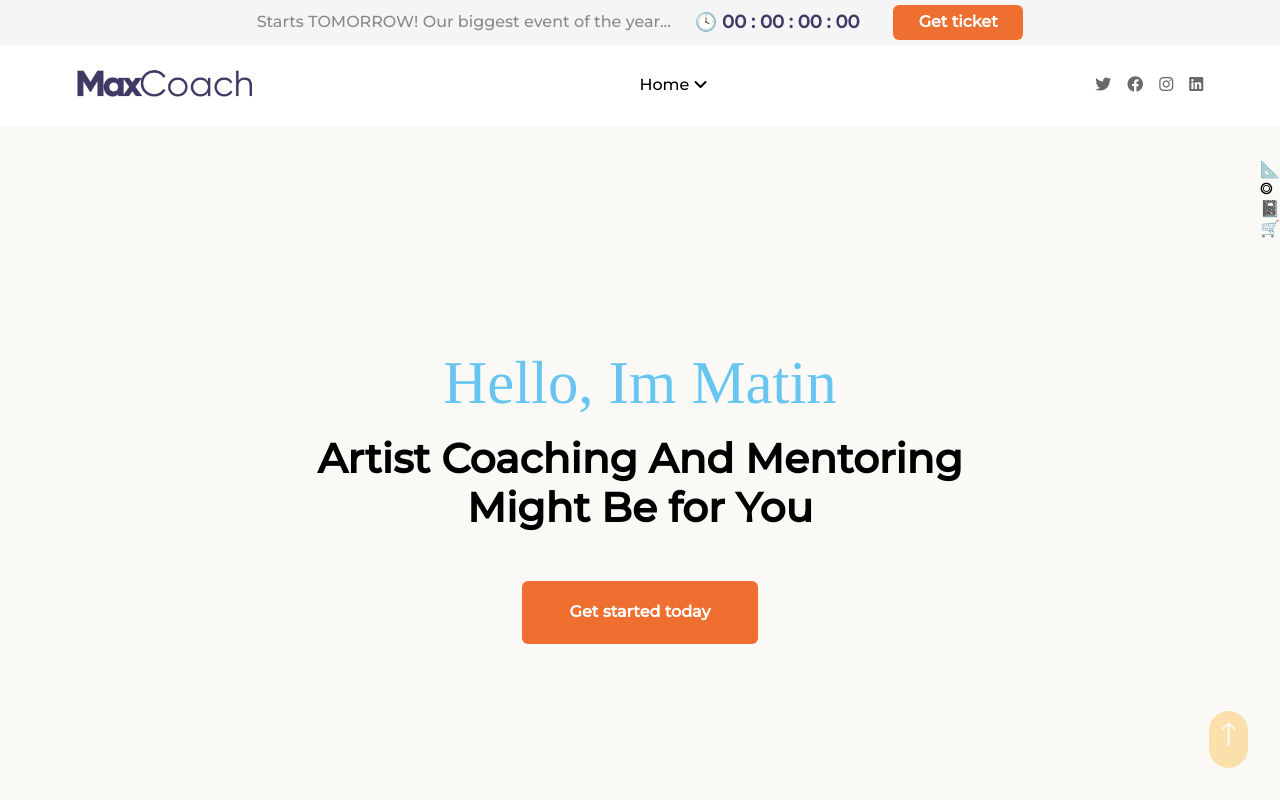
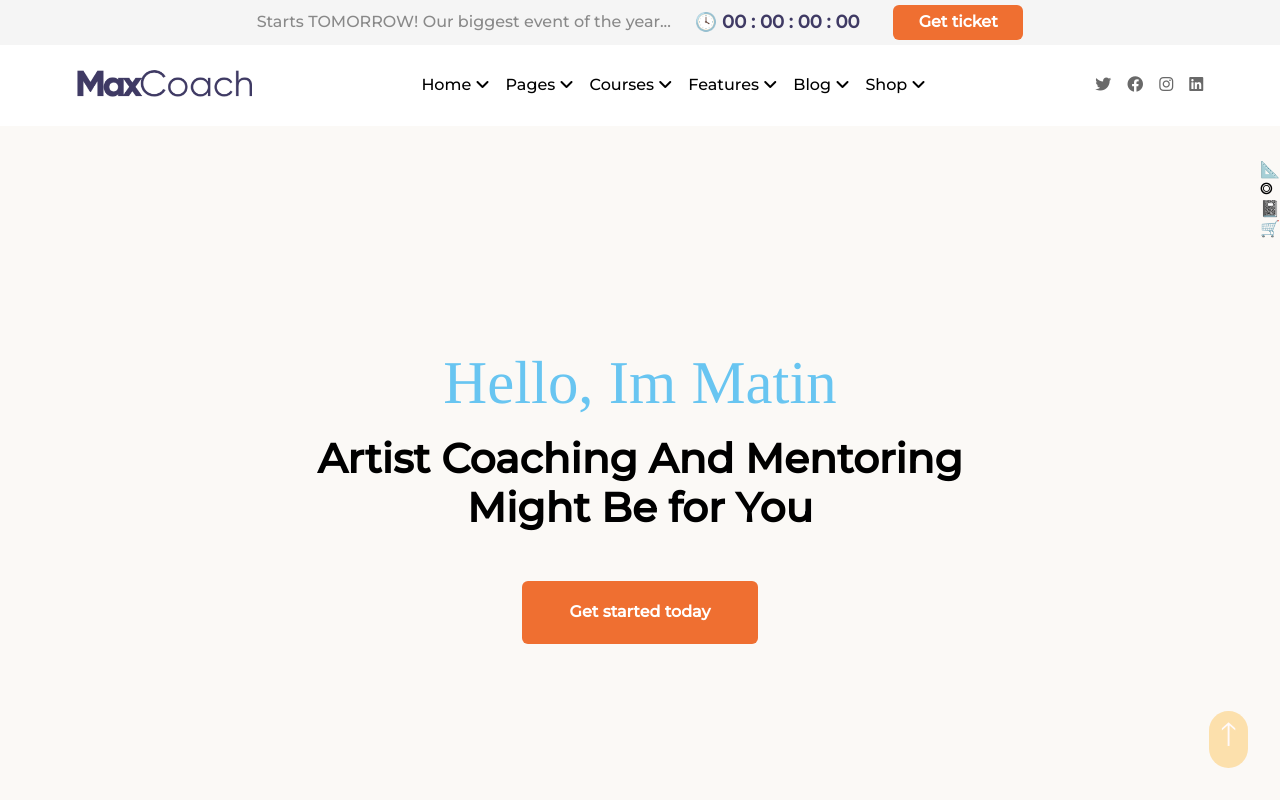
Before and after one commit to FrancescoLimpias/proj-html-vuejs, a Vue app: page / in a window 1280 px wide. Shown: the top 800 px of the page. Built offline with nearby package versions, Linux system fonts and the light colour scheme; a web font is replaced by a local one.

Commit message:
Added header links

```diff
--- a/src/components/AppFooter.vue
+++ b/src/components/AppFooter.vue
@@ -82,6 +82,8 @@ export default {
 
     .rights {
         text-align: center;
+        margin: 4rem 0;
+        color: #ababab;
     }
 }
 </style>
--- a/src/components/AppHeader.vue
+++ b/src/components/AppHeader.vue
@@ -1,4 +1,14 @@
 <script>
+import { contents } from "../contents.js"
+
+export default {
+
+    data() {
+        return {
+            contents,
+        };
+    },
+}
 </script>
 
 <template>
@@ -31,8 +41,8 @@
 
             <!-- main index -->
             <ul class="index">
-                <li>
-                    Home
+                <li v-for="link in contents.headerMaps[0].links">
+                    {{ link }}
                     <i class="fa-solid fa-angle-down"></i>
                 </li>
             </ul>
--- a/src/contents.js
+++ b/src/contents.js
@@ -98,6 +98,21 @@ function createContentType(name, ...keys) {
         })
     };
 }
+
+// headerMap
+createContentType("headerMaps", "links")
+    (
+        [
+            [
+                "Home",
+                "Pages",
+                "Courses",
+                "Features",
+                "Blog",
+                "Shop",
+            ]
+        ],
+    )
 
 // Strength Cards
 createContentType("strengths", "title", "text", "path") /* (content type declaration) */
```
